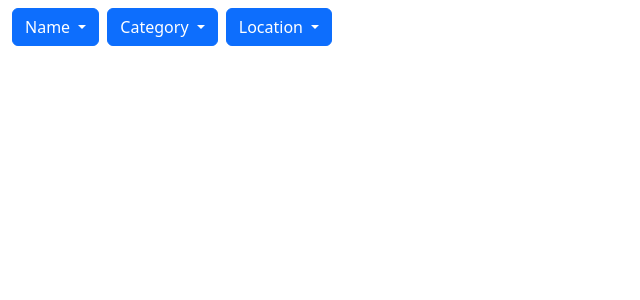
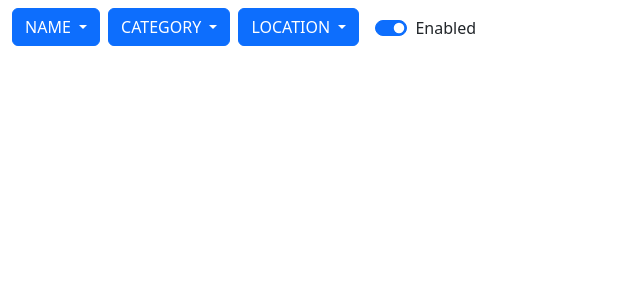
Before and after one commit to ryowu/ng-search-bar, an Angular app: page / in a window 1280 px wide. Shown: the top 300 px of the page, without its empty margins (0-640 px from the left). Built offline with nearby package versions, Linux system fonts and the light colour scheme.

Commit message:
Add Boolean type field

```diff
--- a/src/app/components/ng-search-bar/container/ng-search-bar.component.html
+++ b/src/app/components/ng-search-bar/container/ng-search-bar.component.html
@@ -1,7 +1,7 @@
 <div class="row">
 	<div class="col-auto px-1" *ngFor="let filterUnit of filterUnits; let i = index">
 		<form [formGroup]="filterUnit.dataForm">
-			<div ngbDropdown class="d-inline-block">
+			<div ngbDropdown class="d-inline-block" *ngIf="!filterUnit.isBooleanType">
 				<!-- Chips button -->
 				<button type="button" [ngClass]="filterUnit.filterButtonClass" [id]="'filterDropdown_' + i.toString()"
 					ngbDropdownToggle>
@@ -12,27 +12,28 @@
 					class="shadow p-3 mt-2 mb-5 bg-white rounded border-0 popup-min-width">
 					<!-- Reset button -->
 					<div class="row justify-content-center">
-						<div class="col-10 mb-2">
+						<div class="col-12 mb-2">
 							<button type="button" class="btn btn-outline-secondary col-12"
 								(click)="filterUnit.onReset(); onSearchButtonClicked(filterUnit)">Reset</button>
 						</div>
 					</div>
 					<div class="row justify-content-center">
 						<!-- Text type -->
-						<div class="col-10" *ngIf="filterUnit.isStringType">
+						<div class="col-12" *ngIf="filterUnit.isStringType">
 							<input type="text" class="form-control" [placeholder]="filterUnit.textPlaceholder"
 								autocomplete="off" formControlName="textValue" />
 							<div class="form-check form-switch mt-2">
 								<input class="form-check-input" type="checkbox"
 									(id)="'caseSensitiveSwitch' + i.toString()" formControlName="isCaseSensitive">
-								<label class="form-check-label" for="caseSensitiveSwitch">Case-Sensitive</label>
+								<label class="form-check-label"
+									[for]="'caseSensitiveSwitch' + i.toString()">Case-Sensitive</label>
 							</div>
 						</div>
 					</div>
 					<div class="dropdown-divider"></div>
 					<!-- Show Result button -->
 					<div class="row justify-content-center">
-						<div class="col-10">
+						<div class="col-12">
 							<button type="button" class="btn btn-primary col-12"
 								(click)="onSearchButtonClicked(filterUnit)">Show
 								Result</button>
@@ -40,6 +41,15 @@
 					</div>
 				</div>
 			</div>
+
+			<div class="col-auto px-2" *ngIf="filterUnit.isBooleanType">
+				<div class="form-check form-switch mt-2">
+					<input class="form-check-input" type="checkbox" (id)="'checkedSwitch' + i.toString()"
+						formControlName="checked">
+					<label class="form-check-label" [for]="'checkedSwitch' + i.toString()">{{ filterUnit.fieldCaption
+						}}</label>
+				</div>
+			</div>
 		</form>
 	</div>
 
--- a/src/app/components/ng-search-bar/filter-unit.ts
+++ b/src/app/components/ng-search-bar/filter-unit.ts
@@ -1,5 +1,10 @@
 import { FormBuilder, FormControl, FormGroup } from '@angular/forms';
-import { SearchField, SearchFieldType, TextSearchField } from './types';
+import {
+	BooleanSearchField,
+	SearchField,
+	SearchFieldType,
+	TextSearchField,
+} from './types';
 import { Subject, Subscription } from 'rxjs';
 
 export class FilterUnit {
@@ -18,7 +23,7 @@ export class FilterUnit {
 
 	constructor() {
 		this.sub = new Subscription();
-		this._field = { name: '', type: SearchFieldType.string };
+		this._field = { name: '', type: SearchFieldType.String };
 		this._caption = '';
 		this.currentChipButtonClass =
 			this._field.css?.buttonChip?.default || 'btn btn-primary';
@@ -26,7 +31,7 @@ export class FilterUnit {
 
 	//#region Get/Set
 	private get isDirty(): boolean {
-		if (this._field.type === SearchFieldType.string) {
+		if (this._field.type === SearchFieldType.String) {
 			const textValue = this._dataForm.get('textValue')?.value;
 			return textValue && textValue.trim() !== '';
 		} else {
@@ -65,7 +70,11 @@ export class FilterUnit {
 	}
 
 	public get isStringType(): boolean {
-		return this._field.type === SearchFieldType.string;
+		return this._field.type === SearchFieldType.String;
+	}
+
+	public get isBooleanType(): boolean {
+		return this._field.type === SearchFieldType.Boolean;
 	}
 
 	public set filterField(value: SearchField) {
@@ -77,7 +86,7 @@ export class FilterUnit {
 
 	private getRawCaption(): string {
 		const caption = this._field.caption || 'Field';
-		if (this._field.type === SearchFieldType.string) {
+		if (this._field.type === SearchFieldType.String) {
 			const textValue = this._dataForm.get('textValue')?.value;
 			return textValue ? `${caption} : ${textValue}` : caption;
 		} else {
@@ -88,12 +97,20 @@ export class FilterUnit {
 	private buildFilterDataForm() {
 		const formGroupConfig: { [key: string]: FormControl } = {};
 		switch (this._field.type) {
-			case SearchFieldType.string: {
+			case SearchFieldType.String: {
 				const textField: TextSearchField = this
 					._field as TextSearchField;
 				formGroupConfig['textValue'] = new FormControl();
 				formGroupConfig['isCaseSensitive'] = new FormControl(
 					textField.isCaseSensitive
+				);
+				break;
+			}
+			case SearchFieldType.Boolean: {
+				const booleanField: BooleanSearchField = this
+					._field as BooleanSearchField;
+				formGroupConfig['checked'] = new FormControl(
+					booleanField.checked
 				);
 				break;
 			}
@@ -106,10 +123,12 @@ export class FilterUnit {
 		}
 
 		this.sub = this._dataForm.valueChanges.subscribe((data) => {
-			if (this._field.type === SearchFieldType.string) {
+			if (this._field.type === SearchFieldType.String) {
 				if (data.textValue && this.autoEmitChange) {
 					this.$actionSource.next();
 				}
+			} else if (this._field.type === SearchFieldType.Boolean) {
+				this.$actionSource.next();
 			}
 		});
 	}
@@ -124,8 +143,14 @@ export class FilterUnit {
 
 	public getFilterResultObject(): any {
 		let result: any;
-		if (this.isDirty) {
-			if (this._field.type === SearchFieldType.string) {
+
+		if (this._field.type === SearchFieldType.Boolean) {
+			result = {};
+			result[this._field.name] = {
+				equalTo: this._dataForm.get('checked')?.value,
+			};
+		} else if (this.isDirty) {
+			if (this._field.type === SearchFieldType.String) {
 				const textField: TextSearchField = this
 					._field as TextSearchField;
 				const filterProperty: any = {};
@@ -143,6 +168,7 @@ export class FilterUnit {
 				result = filterProperty;
 			}
 		}
+
 		return result;
 	}
 
--- a/src/app/components/ng-search-bar/helper.ts
+++ b/src/app/components/ng-search-bar/helper.ts
@@ -49,7 +49,7 @@ export class SearchBarHelper {
 				}
 			}
 			if (!f.caption) {
-				f.caption = f.name;
+				f.caption = f.name.toUpperCase();
 			}
 			return f;
 		});
--- a/src/app/components/ng-search-bar/types.ts
+++ b/src/app/components/ng-search-bar/types.ts
@@ -1,6 +1,7 @@
 export enum SearchFieldType {
-	number = 'number',
-	string = 'string',
+	Number = 'number',
+	String = 'string',
+	Boolean = 'boolean',
 }
 
 export interface SearchField {
@@ -22,10 +23,15 @@ export interface NumberSearchField extends SearchField {
 export interface TextSearchField extends SearchField {
 	textValue?: string;
 	isCaseSensitive: boolean;
+	maxLength?: number;
+}
+
+export interface BooleanSearchField extends SearchField {
+	checked: boolean;
 }
 
 export interface SearchConfig {
 	autoRefresh?: boolean;
 	autoRefreshDebounceTime?: number;
-	fields: (TextSearchField | NumberSearchField)[];
+	fields: (TextSearchField | NumberSearchField | BooleanSearchField)[];
 }
--- a/src/app/pages/home/home.component.ts
+++ b/src/app/pages/home/home.component.ts
@@ -15,18 +15,24 @@ export class HomeComponent implements OnInit {
 		fields: [
 			{
 				name: 'Name',
-				type: SearchFieldType.string,
+				type: SearchFieldType.String,
 				isCaseSensitive: false,
 			},
 			{
 				name: 'Category',
-				type: SearchFieldType.string,
+				type: SearchFieldType.String,
 				isCaseSensitive: true,
 			},
 			{
 				name: 'Location',
-				type: SearchFieldType.string,
+				type: SearchFieldType.String,
 				isCaseSensitive: false,
+			},
+			{
+				name: 'Enabled',
+				type: SearchFieldType.Boolean,
+				caption: 'Enabled',
+				checked: true,
 			},
 		],
 	};
```
